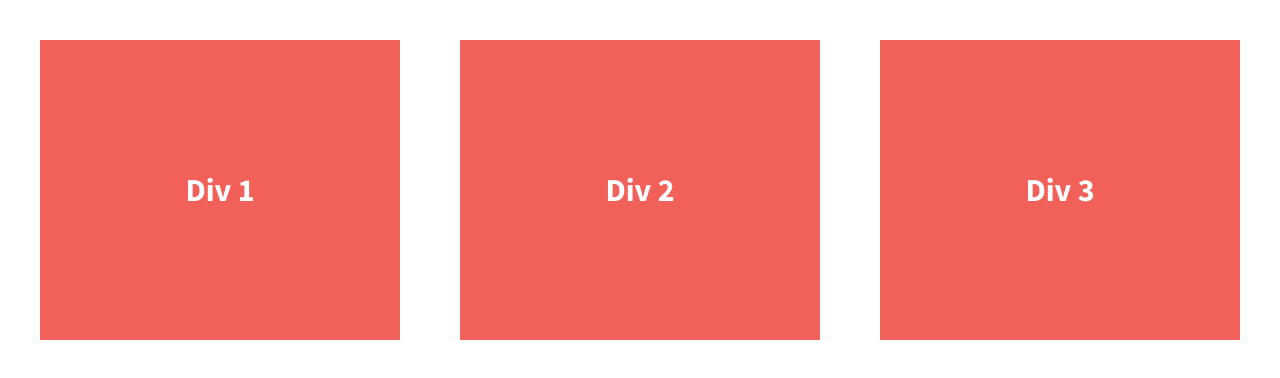
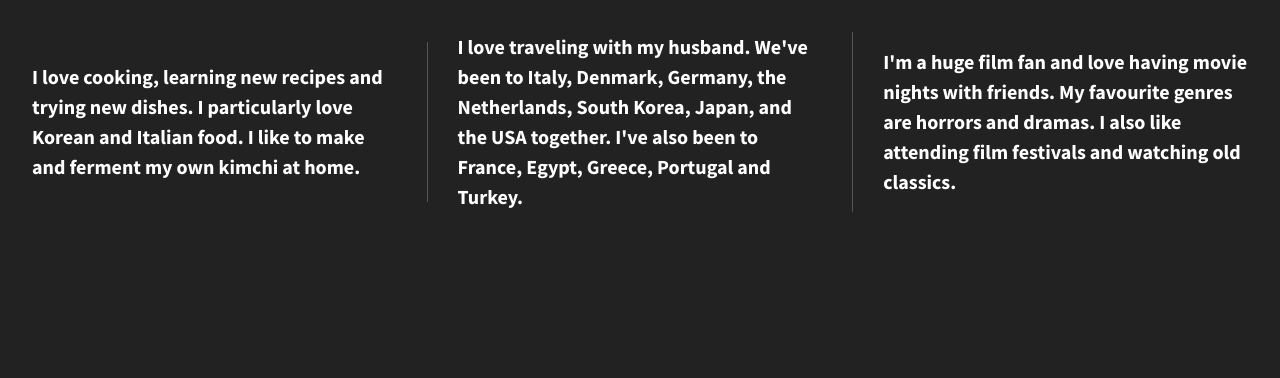
Before and after one commit to lchthompson/centre-flexbox, a plain HTML site: page divs-flexbox-starter/index.html in a window 1280 px wide. Drawn offline with nearby package versions, Linux system fonts and the light colour scheme.

Commit message:
Changed colors in div-flexbox

```diff
--- a/divs-flexbox-starter/css/main.css
+++ b/divs-flexbox-starter/css/main.css
@@ -95,37 +95,42 @@ textarea {
    Author's custom styles
    ========================================================================== */
 
-
+/*Large Background Image*/
 html {
-  background-color: #fff;
+  background-color: #222;
   height: 100%;
+  width: 100%;
 }
 
 body {
   font-family: 'Source Sans Pro', sans-serif;
+  font-weight: 700;
   padding: 2em;
-  font-size: 1.25em;
+  color: #fff;
   height: 100%;
 }
 
 .wrapper {
-  /*add display:flex and set justify-content to space-between*/
   display: flex;
+  flex-flow: row wrap;
   justify-content: space-between;
-  font-weight: 700;
+  align-items: center;
 }
 
 .div-1, .div-2, .div-3 {
-  /*give the divs a width of 30%, add display:flex, set justify-content and align-items to center*/
-  color: #fff;
-  line-height: 1.5em;
-  font-size: 1.6em;
-  background-color: #f16059;
-  height: 300px;
-  width: 30%;
   display: flex;
   justify-content: center;
   align-items: center;
+  color: #fff;
+  line-height: 1.5em;
+  font-size: 1.25em;
+  /* width: 30%; */
+  height: auto;
+}
+
+.wrapper span {
+  font-family: 'Lora', sans-serif;
+  font-size: 1.3em;
 }
 
 
@@ -211,6 +216,17 @@ body {
    Modify as content requires.
    ========================================================================== */
 
+@media all and (min-width: 1200px) {
+    .div-1, .div-2, .div-3 {
+      flex-basis: 30%;
+    }
+
+    .div-1, .div-2 {
+      border-right: 1px solid #555;
+      padding-right: 30px;
+    }
+}
+
 @media print,
        (-webkit-min-device-pixel-ratio: 1.25),
        (min-resolution: 1.25dppx),
--- a/divs-flexbox-starter/index.html
+++ b/divs-flexbox-starter/index.html
@@ -20,16 +20,15 @@
         <!--[if lt IE 8]>
             <p class="browserupgrade">You are using an <strong>outdated</strong> browser. Please <a href="http://browsehappy.com/">upgrade your browser</a> to improve your experience.</p>
         <![endif]-->
-
         <section class="wrapper">
             <div class="div-1">
-                Div 1
+                <p>I love cooking, learning new recipes and trying new dishes. I particularly love Korean and Italian food. I like to make and ferment my own kimchi at home. </p>
             </div>
             <div class="div-2">
-                Div 2
+                I love traveling with my husband. We've been to Italy, Denmark, Germany, the Netherlands, South Korea, Japan, and the USA together. I've also been to France, Egypt, Greece, Portugal and Turkey.
             </div>
             <div class="div-3">
-                Div 3
+                I'm a huge film fan and love having movie nights with friends. My favourite genres are horrors and dramas. I also like attending film festivals and watching old classics.
             </div>
         </section>
 
```
